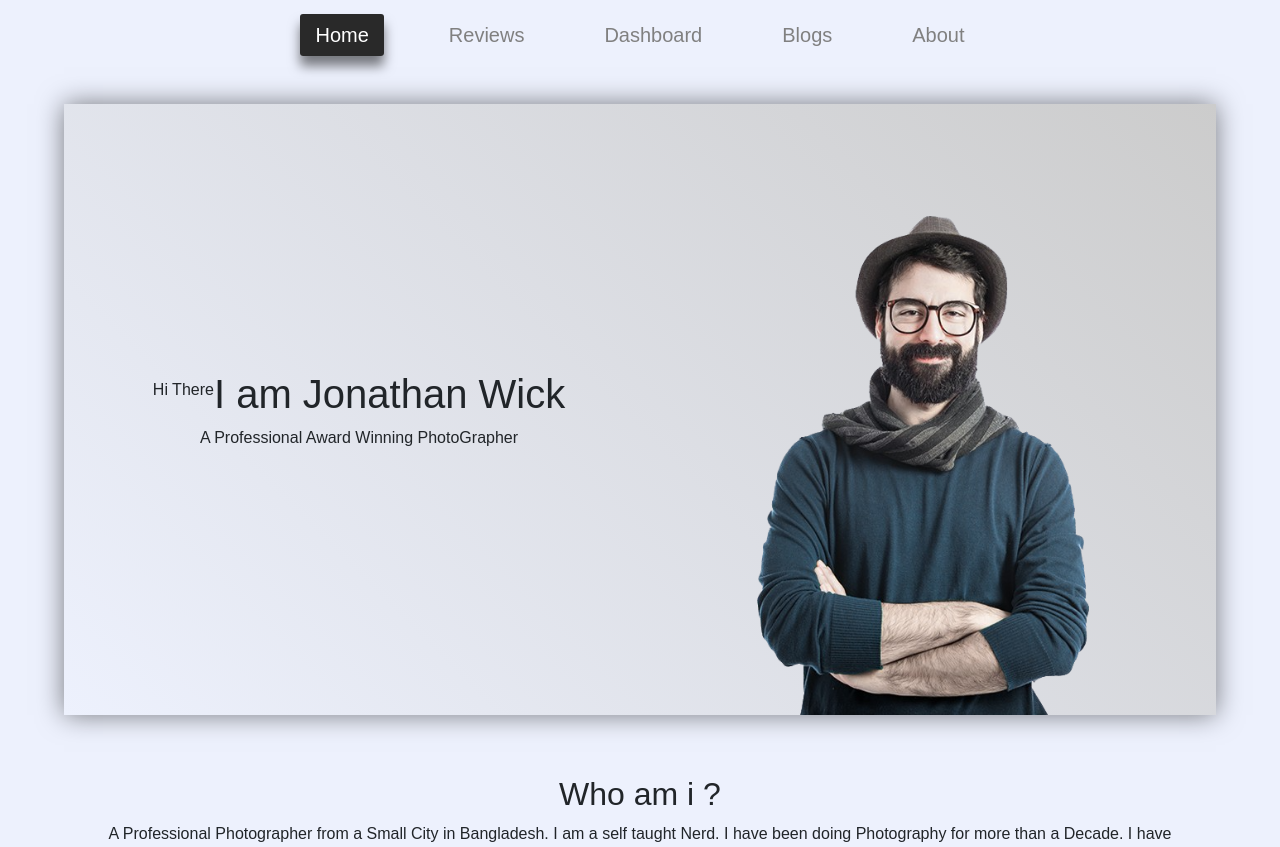
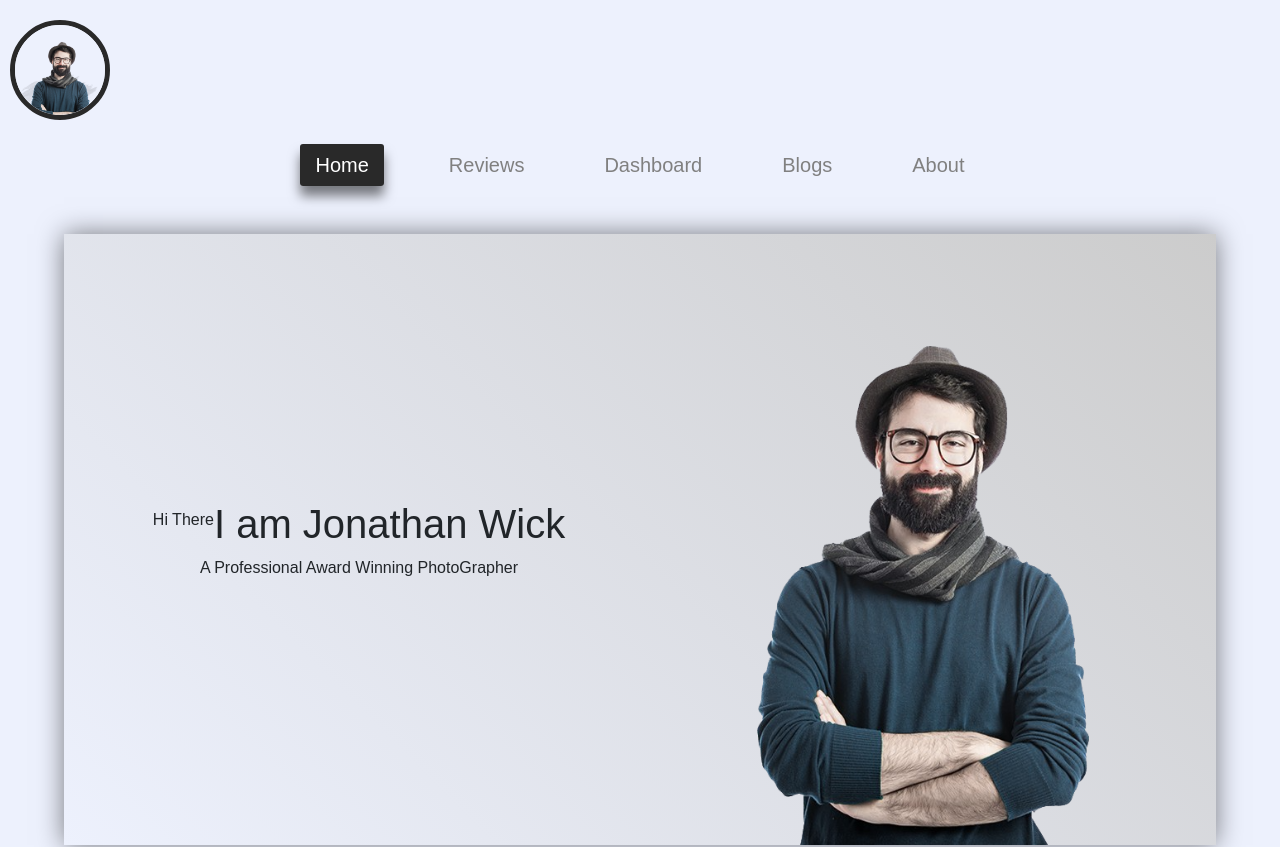
Before and after one commit to rasel-gannicus/Photographer-Website-Portfolio---E-commerce--with-React, a React (Create React App) app: page / in a window 1280 px wide. Shown: the top 847 px of the page. Built offline with nearby package versions, Linux system fonts and the light colour scheme.

Commit message:
working on making responsive menu with vanilla js, html, css

```diff
--- a/src/Pages/Header/Header.css
+++ b/src/Pages/Header/Header.css
@@ -25,6 +25,18 @@
 }
 .cross-icon, .header-icon{
     display: none;
+}
+
+.menu-logo{
+    width: 100px;
+    height: 100px;
+    border-radius: 50%;
+    overflow: hidden;
+    margin-bottom: 30px;
+    border: 5px solid #292929;
+}
+.menu-logo img{
+    width: 100%;
 }
 
 @media only screen and (max-width:767px){
--- a/src/Pages/Header/Header.js
+++ b/src/Pages/Header/Header.js
@@ -3,6 +3,7 @@ import { NavLink } from 'react-router-dom';
 import './Header.css';
 import { FontAwesomeIcon } from '@fortawesome/react-fontawesome';
 import { faBars , faXmark } from '@fortawesome/free-solid-svg-icons';
+import menuLogo from '../../utilities/img/bg.png'
 
 
 const Header = () => {
@@ -16,6 +17,7 @@ const Header = () => {
         headerParent.classList.add('active');
         headerIcon.classList.add('hidden');
     }
+    //---------------- this function will hide menu when the X-Mark icon will be clicked in mobile view
     function hideMenu(){
         const headerParent = document.querySelector('.header-main-parent');
         const headerIcon = document.querySelector('.header-icon');
@@ -30,6 +32,9 @@ const Header = () => {
             <div className="header-main-parent">
                 <span  onClick={hideMenu} className='cross-icon'><FontAwesomeIcon icon={faXmark}></FontAwesomeIcon> </span>
                 <div className="header-main">
+                    <div className="menu-logo">
+                        <img src={menuLogo} alt="" />
+                    </div>
                     <NavLink onClick={hideMenu} to="/" className={({ isActive }) => (isActive ? 'active' : 'inactive')}>Home</NavLink>
                     <NavLink onClick={hideMenu} to="/reviews" className={({ isActive }) => (isActive ? 'active' : 'inactive')}>Reviews</NavLink>
                     <NavLink onClick={hideMenu} to="/dashboard" className={({ isActive }) => (isActive ? 'active' : 'inactive')}>Dashboard</NavLink>
```
